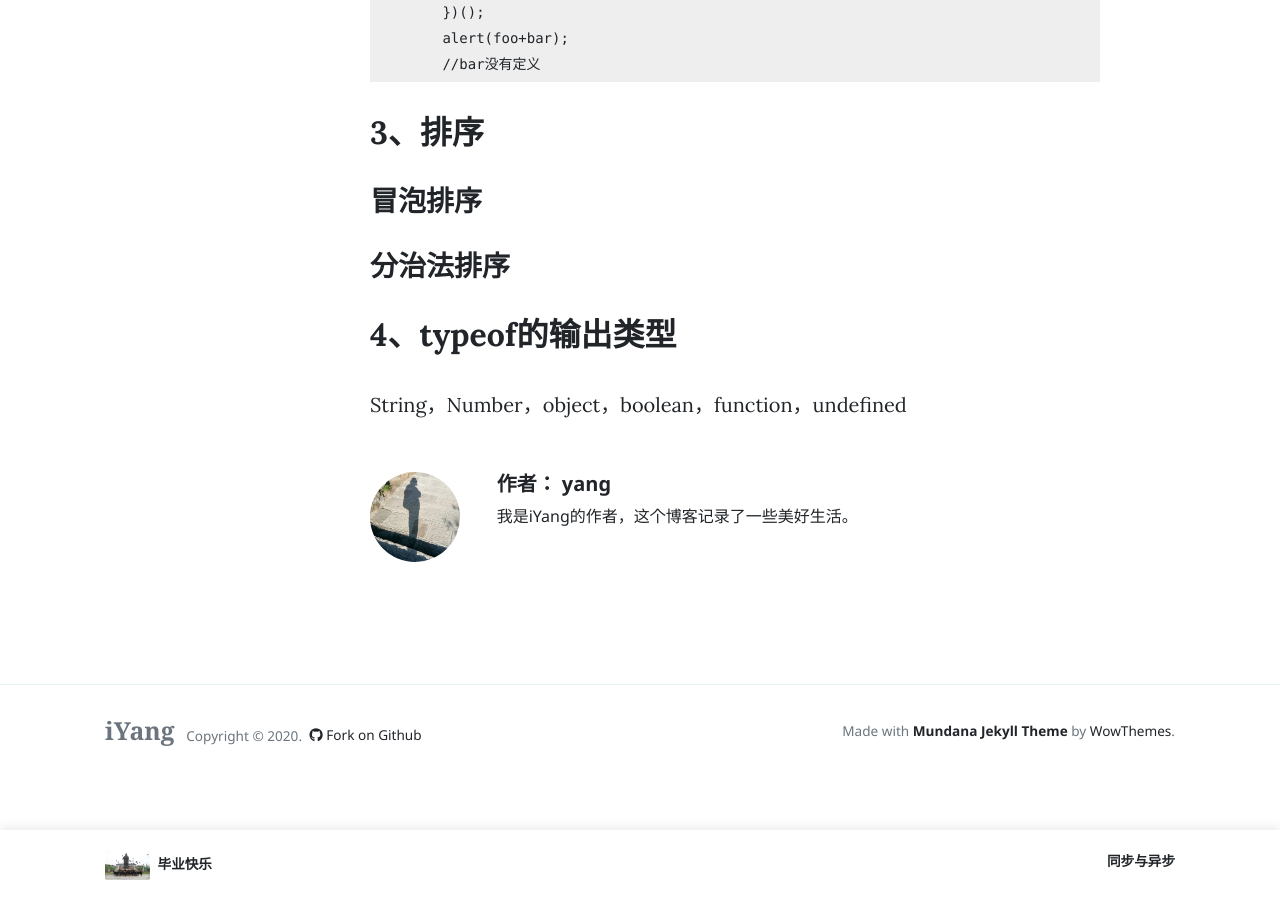
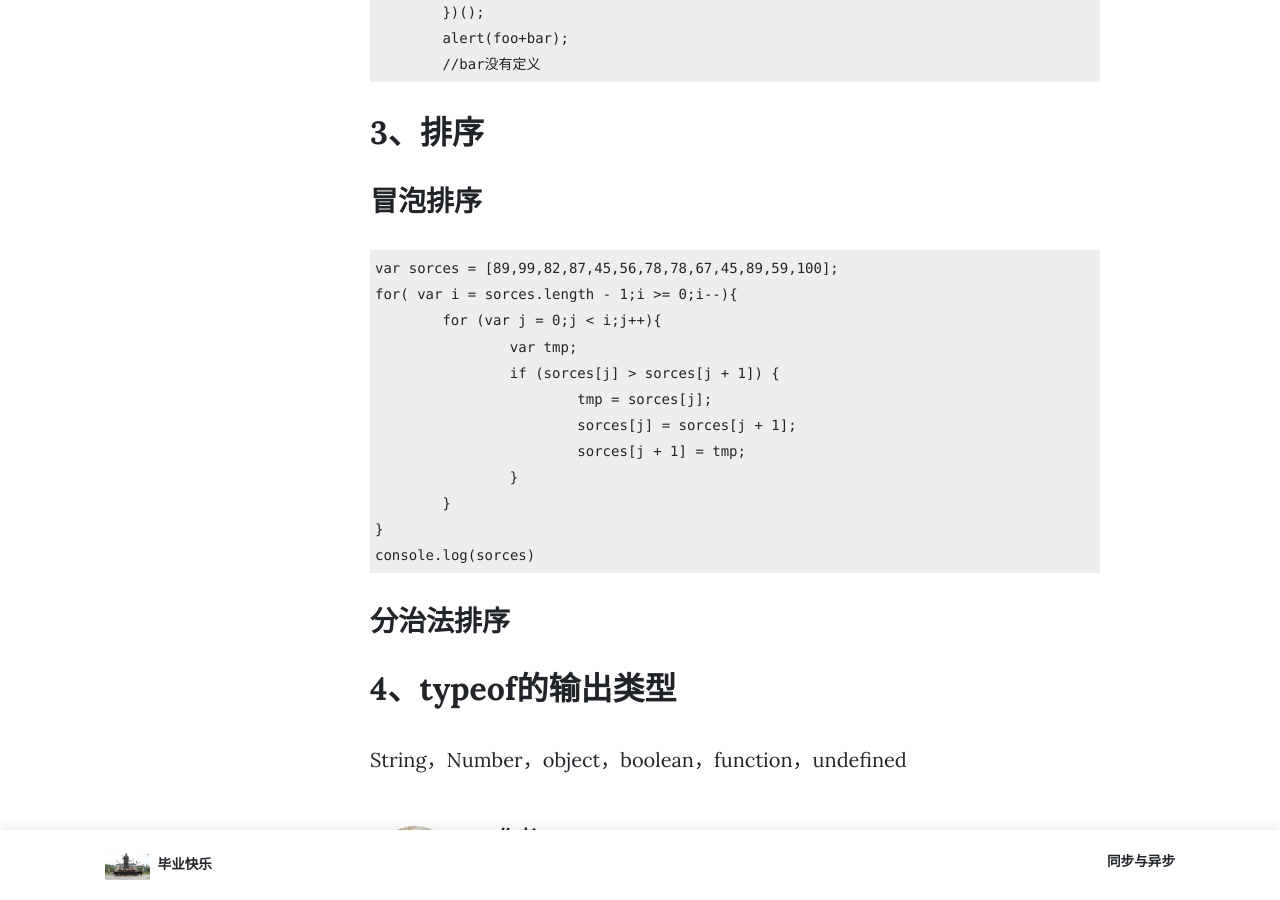
Before and after one commit to Eternityyyy/Eternityyyy.github.io, a Jekyll site: the page built from _posts/2020-04-02-四方笔试.md, in a window 1280 px wide and 900 px high, scrolled down 1659 px. Built offline with Jekyll 4.4.1, drawn with Linux system fonts in a browser that asks for light colours; nearby versions of some CDN libraries; comment, search, counter and statistics services are not loaded.

Commit message:
修改文件: _posts/2020-04-02-四方笔试.md

````diff
--- a/_posts/2020-04-02-四方笔试.md
+++ b/_posts/2020-04-02-四方笔试.md
@@ -41,6 +41,20 @@ var foo = "hello";
 ## 3、排序
 
 ### 冒泡排序
+```js
+var sorces = [89,99,82,87,45,56,78,78,67,45,89,59,100];
+for( var i = sorces.length - 1;i >= 0;i--){
+	for (var j = 0;j < i;j++){
+		var tmp;
+		if (sorces[j] > sorces[j + 1]) {
+			tmp = sorces[j];
+			sorces[j] = sorces[j + 1];
+			sorces[j + 1] = tmp;
+		}
+	}
+}
+console.log(sorces)
+```
 
 ### 分治法排序
 
````
